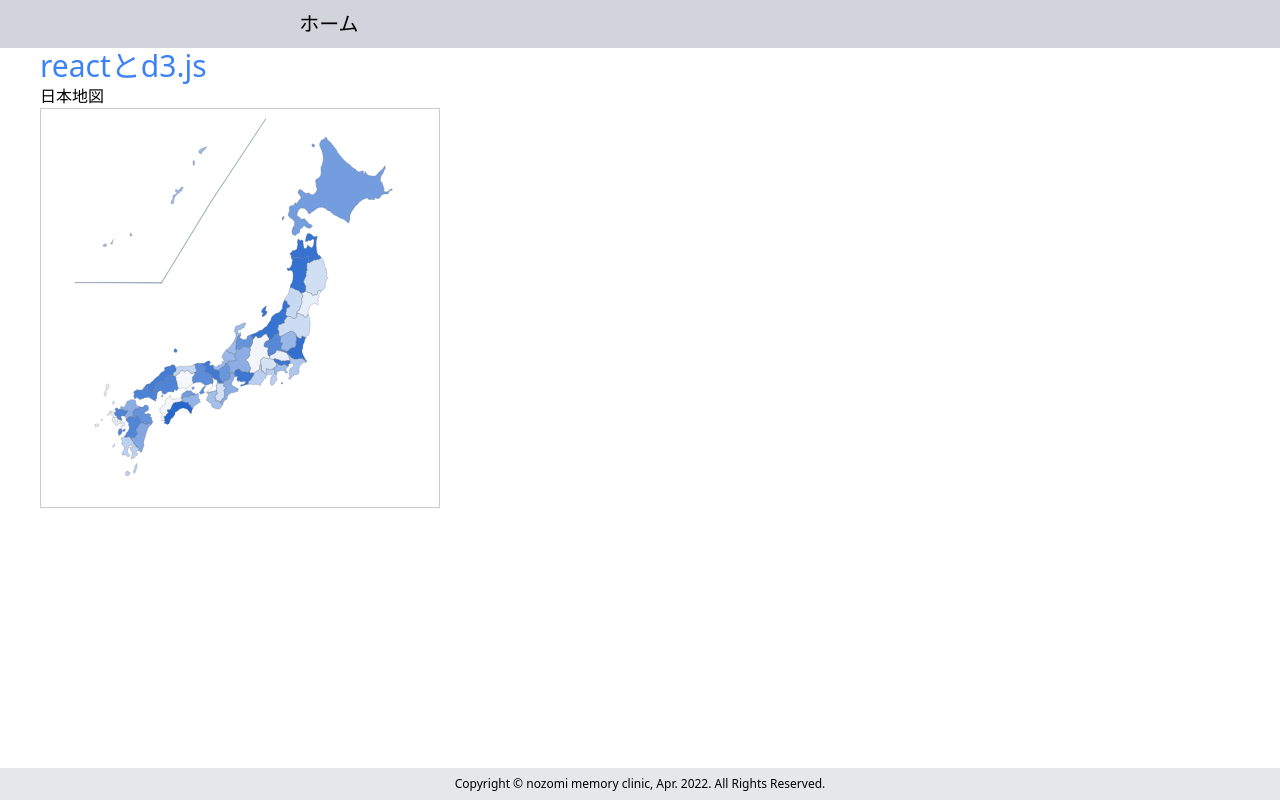
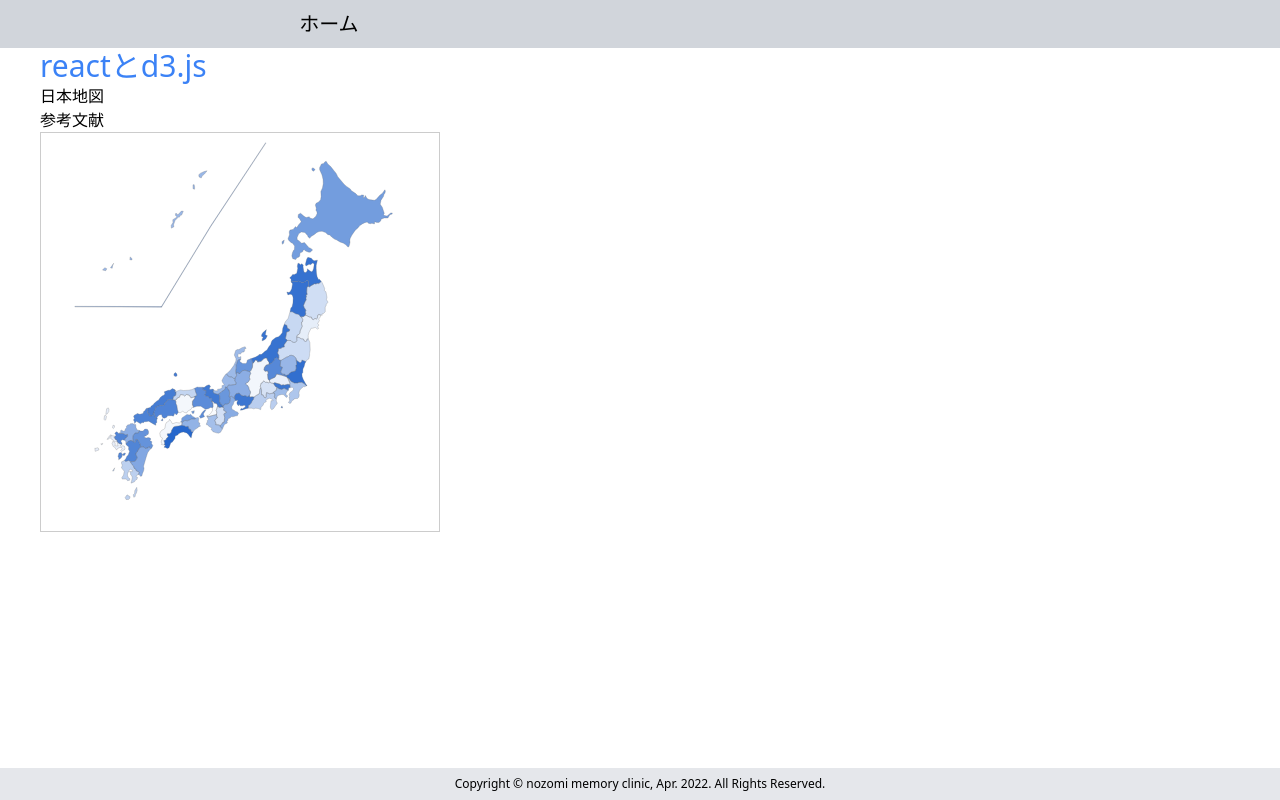
Before and after one commit to nozomiTask/japan-dementia-population, a Next.js app: page /dashboard/d3Japan in a window 1280 px wide. Built offline with nearby package versions, Linux system fonts and the light colour scheme.

Commit message:
2022050403

```diff
--- a/components/d3/JapanMap.tsx
+++ b/components/d3/JapanMap.tsx
@@ -129,7 +129,14 @@ const JapanMap = () => {
   }, [geoData])
   return (
     <>
-      {/* <div id="map-container"></div> */}
+      <div id="map-container">
+        <a
+          href="https://qiita.com/alclimb/items/31d4360c74a8f8935256
+"
+        >
+          参考文献
+        </a>
+      </div>
       <div ref={ref} id="map"></div>
     </>
   )
```
Lines whose indentation alone changed are shown as unchanged.
